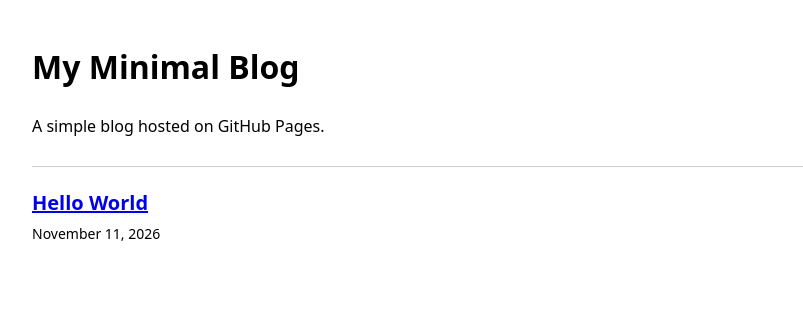
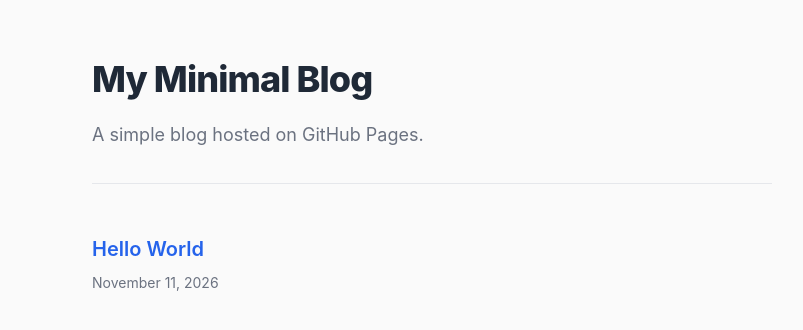
Before and after one commit to RHatDev/rhatdev.github.io, a Jekyll site: the page built from index.html, in a window 1280 px wide. Shown: the top 330 px of the page, without its empty margins (208-1011 px from the left). Built offline with Jekyll 4.4.1, drawn with Linux system fonts in a browser that asks for light colours.

Commit message:
add style

```diff
--- a/_layouts/default.html
+++ b/_layouts/default.html
@@ -5,14 +5,63 @@
     <meta name="viewport" content="width=device-width, initial-scale=1.0">
     <title>{{ page.title | default: site.title }}</title>
     <style>
-        body { font-family: system-ui, sans-serif; max-width: 800px; margin: 0 auto; padding: 20px; line-height: 1.6; }
-        header { border-bottom: 1px solid #ccc; margin-bottom: 20px; padding-bottom: 10px; }
-        .date { color: #666; font-size: 0.9em; }
+        /* Modern CSS Variables with Dark Mode Support */
+        :root {
+            --bg-color: #fafafa;
+            --text-color: #1f2937;
+            --link-color: #2563eb;
+            --border-color: #e5e7eb;
+            --meta-color: #6b7280;
+        }
+        @media (prefers-color-scheme: dark) {
+            :root {
+                --bg-color: #111827;
+                --text-color: #f3f4f6;
+                --link-color: #60a5fa;
+                --border-color: #374151;
+                --meta-color: #9ca3af;
+            }
+        }
+
+        /* Typography & Layout */
+        body {
+            font-family: -apple-system, BlinkMacSystemFont, "Segoe UI", Roboto, Helvetica, Arial, sans-serif;
+            background-color: var(--bg-color);
+            color: var(--text-color);
+            max-width: 680px;
+            margin: 0 auto;
+            padding: 3rem 1.5rem;
+            line-height: 1.75;
+            transition: background-color 0.3s ease, color 0.3s ease;
+        }
+
+        /* Elements */
+        header {
+            border-bottom: 1px solid var(--border-color);
+            margin-bottom: 3rem;
+            padding-bottom: 2rem;
+        }
+        header h1 {
+            margin: 0 0 0.5rem 0;
+            font-size: 2.25rem;
+            font-weight: 800;
+            letter-spacing: -0.025em;
+        }
+        header p {
+            margin: 0;
+            color: var(--meta-color);
+            font-size: 1.125rem;
+        }
+        a {
+            color: var(--link-color);
+            text-decoration: none;
+        }
+        a:hover { text-decoration: underline; }
     </style>
 </head>
 <body>
     <header>
-        <h1><a href="{{ '/' | relative_url }}" style="text-decoration:none; color:inherit;">{{ site.title }}</a></h1>
+        <h1><a href="{{ '/' | relative_url }}" style="color:inherit;">{{ site.title }}</a></h1>
         <p>{{ site.description }}</p>
     </header>
     <main>
```
